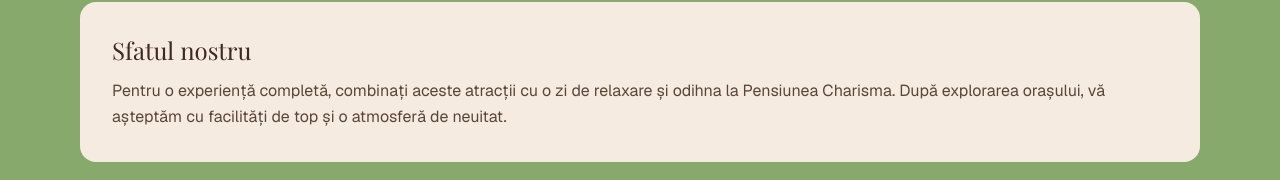
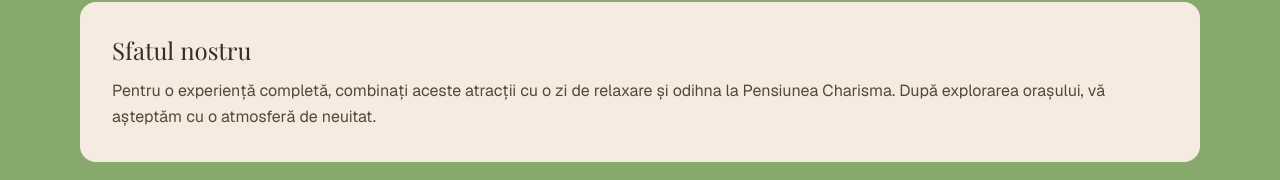
Before and after one commit to Alex-Sefu/charisma-modern, a Next.js app: page /agrement/oras in a window 1280 px wide. Shown: the part 939-1119 px from the top of the page. Built offline with nearby package versions, Linux system fonts and the light colour scheme.

Commit message:
Update page.tsx

```diff
--- a/app/agrement/oras/page.tsx
+++ b/app/agrement/oras/page.tsx
@@ -98,7 +98,7 @@
         <div className="mb-12 rounded-2xl bg-[#F5EBE0] p-8">
           <h2 className="font-serif text-2xl text-[#3E2A20] mb-3">Sfatul nostru</h2>
           <p className="text-[#5A4638] leading-relaxed">
-            Pentru o experiență completă, combinați aceste atracții cu o zi de relaxare și odihna la Pensiunea Charisma. După explorarea orașului, vă așteptăm cu facilități de top și o atmosferă de neuitat.
+            Pentru o experiență completă, combinați aceste atracții cu o zi de relaxare și odihna la Pensiunea Charisma. După explorarea orașului, vă așteptăm cu o atmosferă de neuitat.
           </p>
         </div>
 
```
